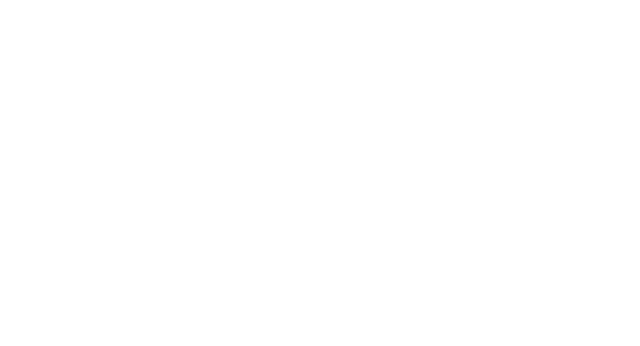
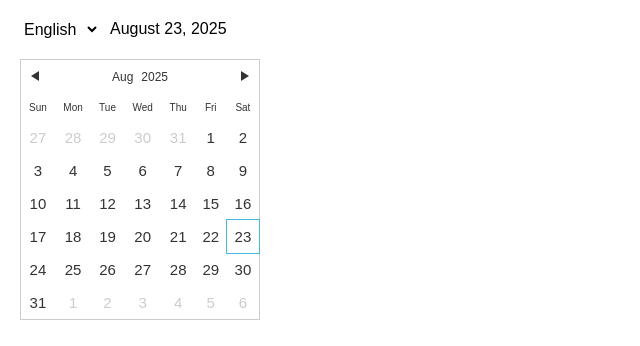
Before and after one commit to leyalaw/calendar-component, a Vue app: page / in a window 1280 px wide. Shown: the top 346 px of the page, without its empty margins (0-640 px from the left). Built offline with nearby package versions, Linux system fonts and the light colour scheme.

Commit message:
feat: добавление календаря в App.vue вместе с простым информационным блоком

```diff
--- a/src/App.vue
+++ b/src/App.vue
@@ -1,5 +1,77 @@
-<template></template>
+<template>
+  <main class="container">
+    <!-- Простой информационный блок -->
+    <header class="header">
+      <select v-model="currentLocaleCode">
+        <option
+          v-for="locale in LOCALES"
+          :key="locale.code"
+          :value="locale.code"
+        >
+          {{ locale.name }}
+        </option>
+      </select>
+      <p tabindex="0">{{ formattedSelectedDate }}</p>
+    </header>
+    <!-- Календарь -->
+    <BaseCalendarComponent
+      @select="selectedDate = $event"
+      :locale="currentLocaleCode"
+    />
+  </main>
+</template>
 
-<script></script>
+<script>
+import BaseCalendarComponent from "./components/BaseCalendar/BaseCalendar.vue";
 
-<style scoped></style>
+/** Локали */
+const LOCALE = Object.freeze({
+  US: { code: "en-US", name: "English" },
+  RU: { code: "ru-RU", name: "Русский" },
+});
+
+export default {
+  name: "App",
+  components: {
+    BaseCalendarComponent,
+  },
+  /* ---------------------------------- Data ---------------------------------- */
+  data() {
+    return {
+      /** Локали */
+      LOCALES: Object.freeze(Object.values(LOCALE)),
+      /** Выбранная локаль */
+      currentLocaleCode: LOCALE.US.code,
+      /** Выбранная дата */
+      selectedDate: null,
+    };
+  },
+  /* -------------------------------- Computed -------------------------------- */
+  computed: {
+    /** Дата для отображения */
+    formattedSelectedDate() {
+      return this.selectedDate
+        ? this.selectedDate.toLocaleDateString(this.currentLocaleCode, {
+            year: "numeric",
+            month: "long",
+            day: "numeric",
+          })
+        : "";
+    },
+  },
+};
+</script>
+
+<style scoped>
+/* ---------------------------------- Style --------------------------------- */
+.container {
+  margin: 2rem;
+  font-size: 1.6rem;
+}
+
+.header {
+  display: flex;
+  gap: 1rem;
+  margin-bottom: 2rem;
+}
+</style>
```
